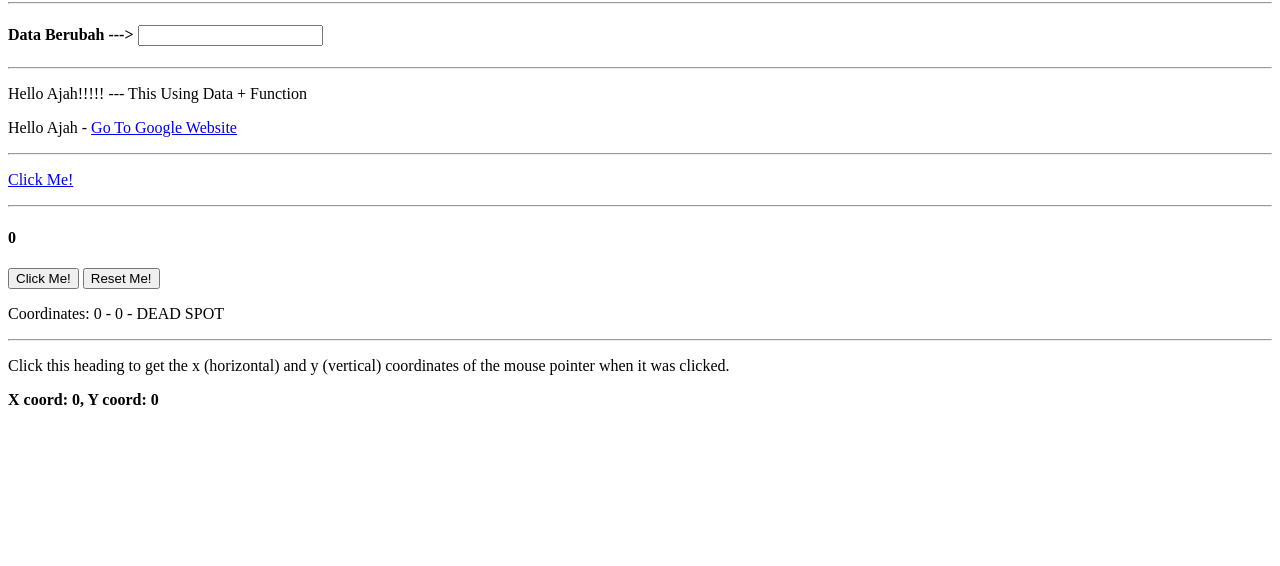
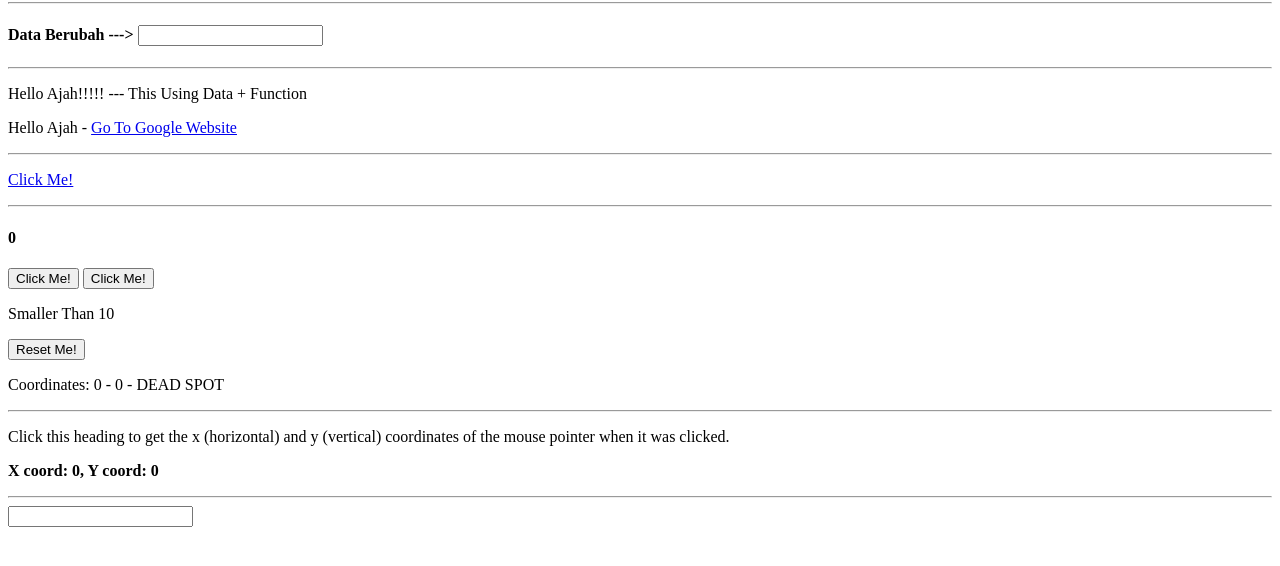
Before and after one commit to pjap/vue-introduction, a plain HTML site: page index.html in a window 1280 px wide. Shown: the part 78-644 px from the top of the page. Drawn offline with Linux system fonts and the light colour scheme.

Commit message:
Using Jquery Event , And Basic Vue JS

```diff
--- a/index.html
+++ b/index.html
@@ -25,6 +25,8 @@
       <!-- Listening To Event -->
       <h4>{{ counter }}</h4>
       <button v-on:click="increase(2)">Click Me!</button>
+      <button v-on:click="counter++">Click Me!</button>
+      <p>{{ counter * 2 > 10 ? 'Greater Than 10' : 'Smaller Than 10' }}</p>
       <button v-on:click="decrease">Reset Me!</button>
       <p v-on:mousemove="updateCoordinates">
         Coordinates: {{ x }} - {{ y }} -
@@ -36,6 +38,9 @@
         coordinates of the mouse pointer when it was clicked.
       </p>
       <p><strong>X coord: {{ x }}, Y coord: {{ y }}</strong></p>
+      <hr>
+      <!-- Keyup When We Press Tab -->
+      <input type="text" v-on:keyup.enter.space.esc="alertMe">
     </div>
   </body>
   <script src="js/vue.js"></script>
--- a/js/index.js
+++ b/js/index.js
@@ -29,6 +29,9 @@ new Vue({
     },
     donothing(event) {
       event.stopPropagation()
+    },
+    alertMe() {
+      alert('Warning Alert!')
     }
   }
 })
```
